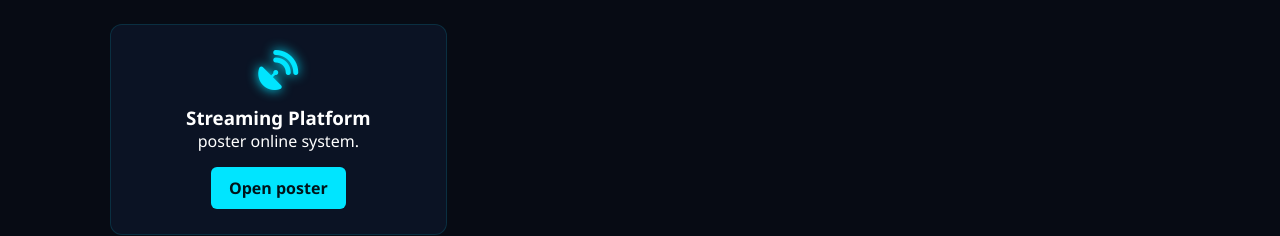
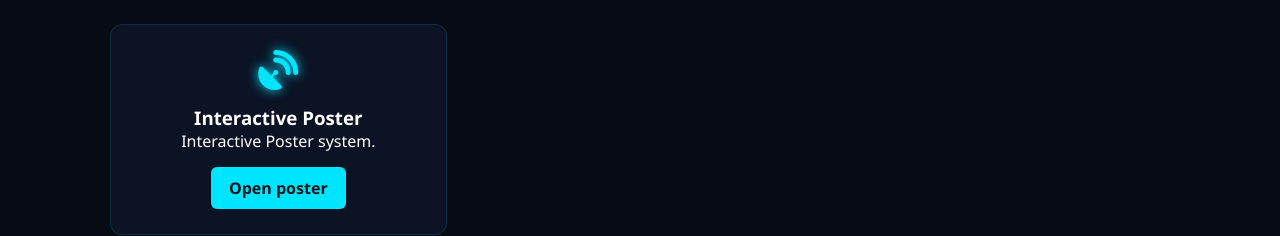
Before and after one commit to TrebuorOrnum/ornum-it-website, a plain HTML site: page index.html in a window 1280 px wide. Shown: the part 1785-2021 px from the top of the page. Drawn offline with Linux system fonts and the light colour scheme; some packages are replaced by stand-ins of ours.

Commit message:
Add files via upload

```diff
--- a/index.html
+++ b/index.html
@@ -172,8 +172,8 @@ text-decoration:none;box-shadow:0 0 15px #25D366;z-index:999;
 
 <div class="card">
 <i class="fas fa-satellite-dish"></i>
-<h3>Streaming Platform</h3>
-<p>poster online system.</p>
+<h3>Interactive Poster</h3>
+<p>Interactive Poster system.</p>
 <a class="project-link" href="https://trebuorornum.github.io/ornum-it-website/poster.html" target="_blank">Open poster</a>
 
 </div>
```
